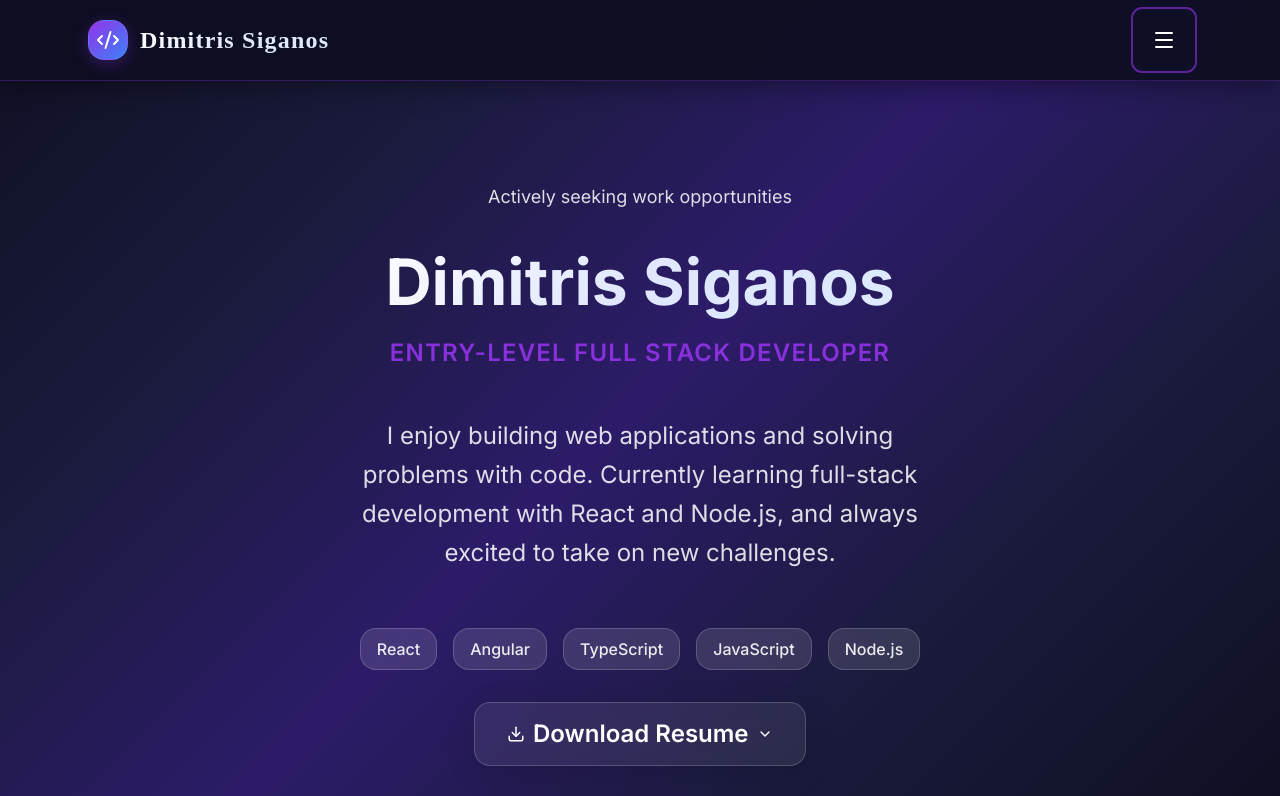
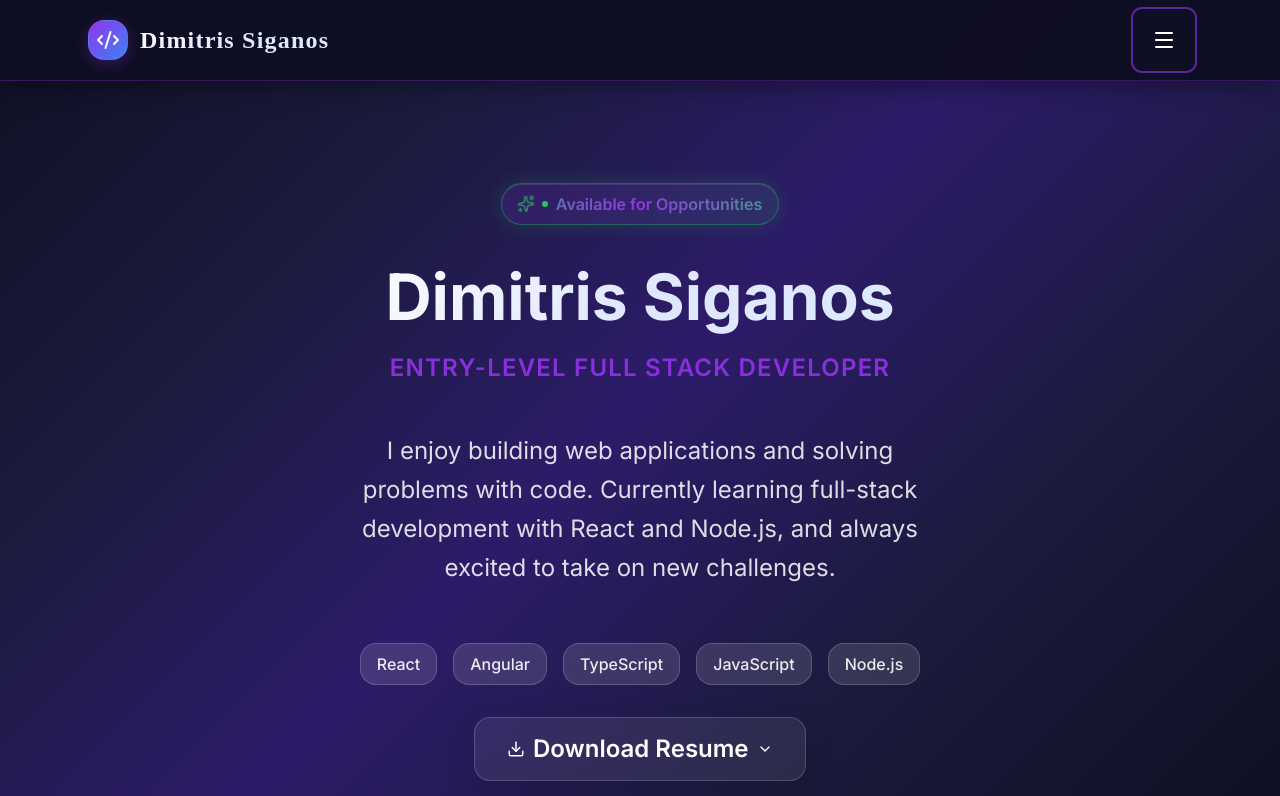
Before and after one commit to DIMSGN/My-Portfolio, a React (Vite) app: page / in a window 1280 px wide. Shown: the top 796 px of the page. Built offline with nearby package versions, Linux system fonts and the light colour scheme.

Commit message:
style: add fancy animated gradient badge for availability status with sparkle effect

```diff
--- a/src/components/sections/Hero/Hero.module.css
+++ b/src/components/sections/Hero/Hero.module.css
@@ -241,6 +241,91 @@
   animation: pulse 2s cubic-bezier(0.4, 0, 0.6, 1) infinite;
 }
 
+/* ====================================
+   AVAILABILITY BADGE
+   Fancy animated badge for hero
+   ==================================== */
+
+.availabilityBadge {
+  display: inline-flex;
+  align-items: center;
+  gap: var(--space-2);
+  padding: var(--space-2) var(--space-4);
+  background: linear-gradient(
+    135deg,
+    rgba(34, 197, 94, 0.15) 0%,
+    rgba(147, 51, 234, 0.15) 50%,
+    rgba(34, 197, 94, 0.15) 100%
+  );
+  background-size: 200% 200%;
+  border: 1px solid rgba(34, 197, 94, 0.4);
+  border-radius: var(--radius-full);
+  color: rgb(34, 197, 94);
+  font-size: var(--text-sm);
+  font-weight: var(--font-weight-semibold);
+  box-shadow:
+    0 0 20px rgba(34, 197, 94, 0.2),
+    inset 0 1px 0 rgba(255, 255, 255, 0.1);
+  animation: gradientShift 3s ease infinite;
+  transition: all 0.3s ease;
+}
+
+.availabilityBadge:hover {
+  transform: translateY(-2px);
+  box-shadow:
+    0 4px 30px rgba(34, 197, 94, 0.4),
+    inset 0 1px 0 rgba(255, 255, 255, 0.2);
+  border-color: rgba(34, 197, 94, 0.6);
+}
+
+.sparkleIcon {
+  animation: sparkle 2s ease-in-out infinite;
+  color: rgb(34, 197, 94);
+}
+
+.badgeText {
+  background: linear-gradient(
+    90deg,
+    rgb(34, 197, 94),
+    rgb(147, 51, 234),
+    rgb(34, 197, 94)
+  );
+  background-size: 200% auto;
+  background-clip: text;
+  -webkit-background-clip: text;
+  -webkit-text-fill-color: transparent;
+  animation: shimmer 3s linear infinite;
+}
+
+@keyframes gradientShift {
+  0%, 100% {
+    background-position: 0% 50%;
+  }
+  50% {
+    background-position: 100% 50%;
+  }
+}
+
+@keyframes sparkle {
+  0%, 100% {
+    opacity: 1;
+    transform: scale(1) rotate(0deg);
+  }
+  50% {
+    opacity: 0.7;
+    transform: scale(1.1) rotate(180deg);
+  }
+}
+
+@keyframes shimmer {
+  0% {
+    background-position: 0% center;
+  }
+  100% {
+    background-position: 200% center;
+  }
+}
+
 .srOnly {
   position: absolute;
   width: 1px;
--- a/src/components/sections/Hero/Hero.tsx
+++ b/src/components/sections/Hero/Hero.tsx
@@ -1,6 +1,6 @@
 
 import { FC, useState, useEffect } from 'react';
-import { Download, ChevronDown } from 'lucide-react';
+import { Download, ChevronDown, Sparkles } from 'lucide-react';
 import { SOCIAL_LINKS_CONFIG, PERSONAL_INFO, TECH_STACK, RESUME_FILES } from '@constants/index';
 import styles from './Hero.module.css';
 
@@ -43,9 +43,10 @@ const Hero: FC = () => {
       <div className={styles.container}>
         <div className={styles.content}>
           {}
-          <div className={styles.badgeSuccess} role="status" aria-live="polite">
+          <div className={styles.availabilityBadge} role="status" aria-live="polite">
+            <Sparkles size={16} className={styles.sparkleIcon} aria-hidden="true" />
             <span className={styles.badgeDot} aria-hidden="true"></span>
-            <span>Actively seeking work opportunities</span>
+            <span className={styles.badgeText}>Available for Opportunities</span>
           </div>
 
           {}
```
